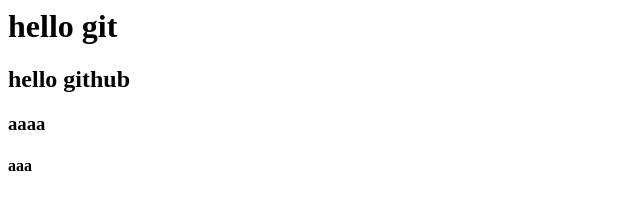
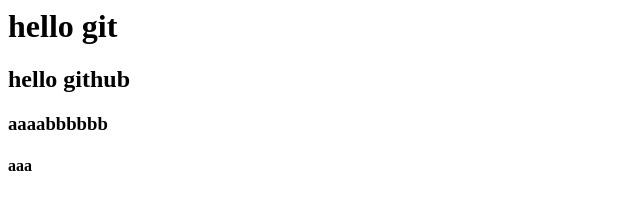
Before and after one commit to hirokeee/sample, a plain HTML site: page index.html in a window 1280 px wide. Shown: the full height of the page, 0-640 px from the left. Drawn offline with Linux system fonts and the light colour scheme.

Commit message:
コミットコミット！

```diff
--- a/index.html
+++ b/index.html
@@ -1,4 +1,4 @@
 <h1>hello git</h1>
 <h2>hello github</h2>
-<h3>aaaa</h3>
+<h3>aaaabbbbbb</h3>
 <h4>aaa</h4>
```
